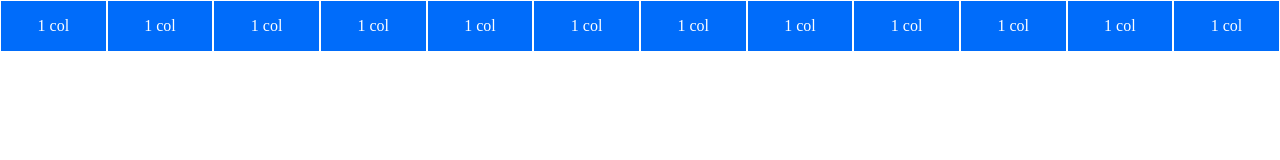
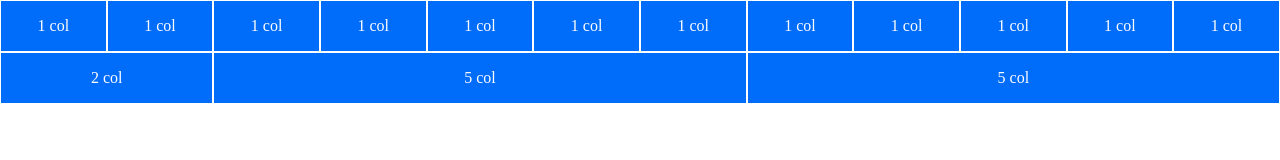
Before and after one commit to Daniele-Simonetti/html-css-12bool, a plain HTML site: page index.html in a window 1280 px wide. Drawn offline with Linux system fonts and the light colour scheme.

Commit message:
add second row

```diff
--- a/index.html
+++ b/index.html
@@ -24,6 +24,12 @@
       <div class="col-xs-1">1 col</div>
       <div class="col-xs-1">1 col</div>
     </div>
+
+    <div class="row">
+      <div class="col-xs-2">2 col</div>
+      <div class="col-xs-5">5 col</div>
+      <div class="col-xs-5">5 col</div>
+    </div>
   </div>
 
 </body>
```
